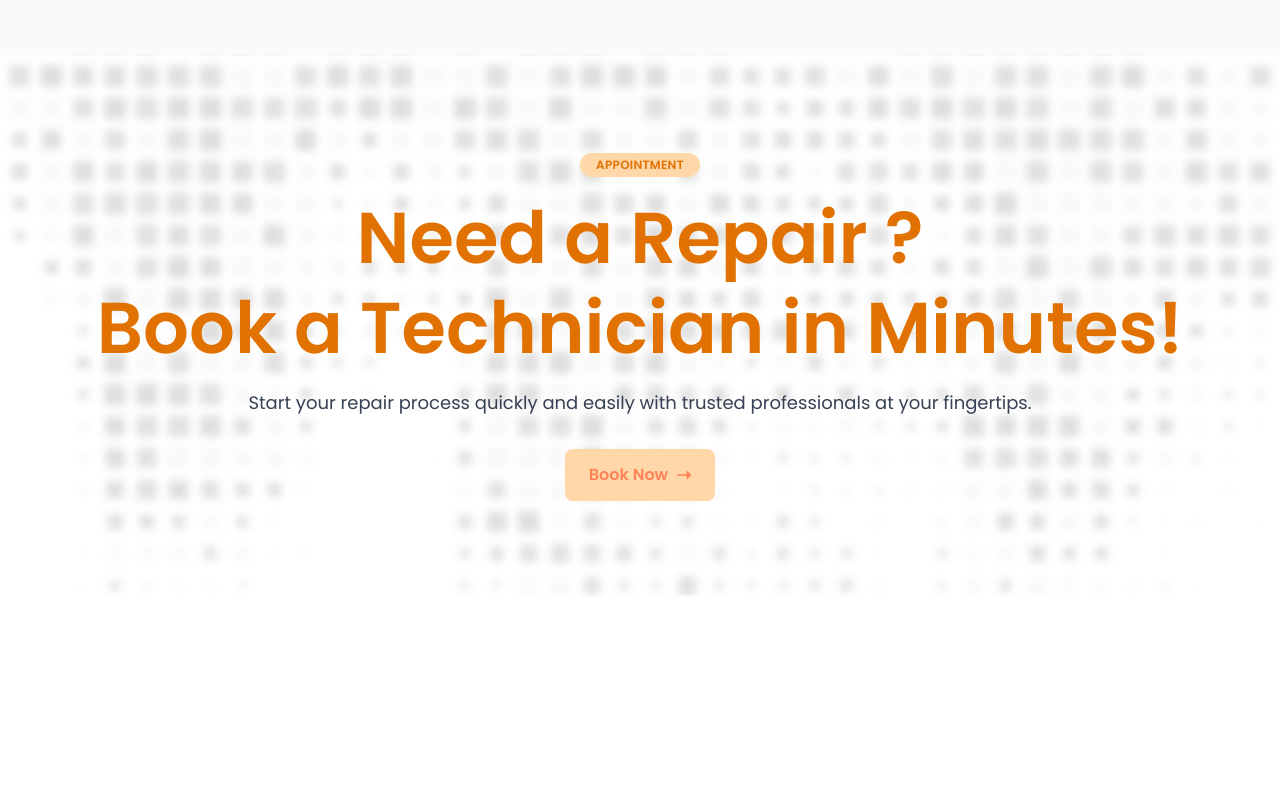
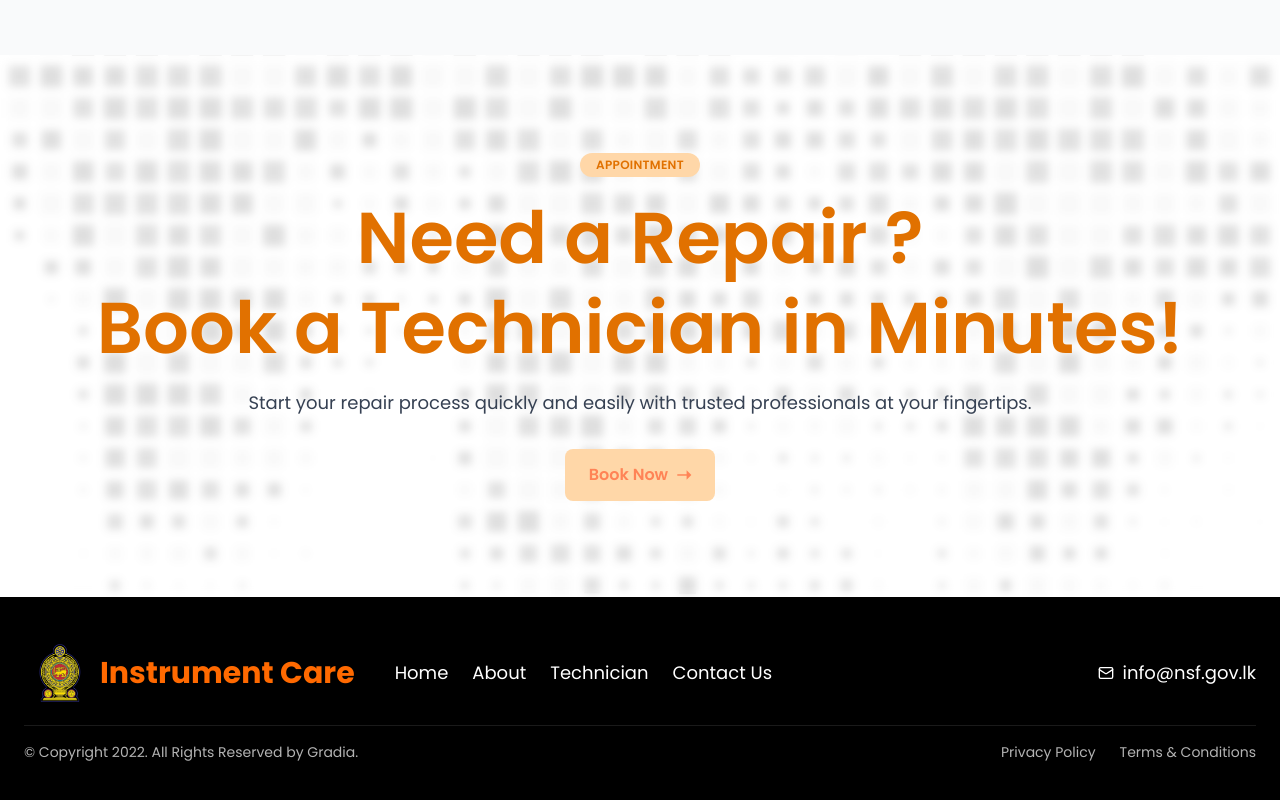
Before and after one commit to avishkaJSPshehan/Instrument-Care, a React (Vite) app in the folder Instrument-Care-Front-End/: page / in a window 1280 px wide. Shown: the part 2635-3435 px from the top of the page. Before the commit the page ends 3232 px from the top, so only its background shows below. Built offline with nearby package versions, Linux system fonts and the light colour scheme.

Commit message:
Finish footer section and Finished Home page.
Home page is finished but some places need to improve.

```diff
--- a/Instrument-Care-Front-End/src/Components/Common/Footer.jsx
+++ b/Instrument-Care-Front-End/src/Components/Common/Footer.jsx
@@ -0,0 +1,42 @@
+import React from "react";
+import { Mail } from "lucide-react"; // Email icon
+import NationalLogo from "../../assets/images/national-logo.png";
+
+
+export default function Footer() {
+  return (
+    <footer className="bg-black text-white px-6 py-10">
+      {/* Top Row */}
+      <div className="max-w-7xl mx-auto flex flex-col md:flex-row justify-between items-center border-b border-white/10 pb-4 gap-6">
+        {/* Left - Logo and Links */}
+        <div className="flex flex-col md:flex-row items-center gap-10">
+          <div className="text-3xl font-bold flex items-center gap-1 font-poppins text-orange-500">
+            <img src={NationalLogo} alt="National Logo" className="h-18 w-18" />
+            Instrument Care
+          </div>
+          <div className="flex flex-wrap items-center gap-6 text-lg text-white font-poppins ">
+            <a href="#" className="hover:text-orange-600">Home</a>
+            <a href="#" className="hover:text-orange-600">About</a>
+            <a href="#" className="hover:text-orange-600">Technician</a>
+            <a href="#" className="hover:text-orange-600">Contact Us</a>
+          </div>
+        </div>
+
+        {/* Right - Contact */}
+        <div className="flex items-center text-lg gap-2 font-poppins">
+          <Mail className="w-4 h-4 text-white" />
+          <span>info@nsf.gov.lk</span>
+        </div>
+      </div>
+
+      {/* Bottom Row */}
+      <div className="max-w-7xl mx-auto mt-4 flex flex-col md:flex-row justify-between items-center text-sm text-white/70 gap-4 font-poppins">
+        <p>© Copyright 2022. All Rights Reserved by Gradia.</p>
+        <div className="flex gap-6">
+          <a href="#">Privacy Policy</a>
+          <a href="#">Terms & Conditions</a>
+        </div>
+      </div>
+    </footer>
+  );
+}
--- a/Instrument-Care-Front-End/src/Pages/Home.jsx
+++ b/Instrument-Care-Front-End/src/Pages/Home.jsx
@@ -6,6 +6,7 @@ import Services from '../Components/Common/Service'
 import WhyUs from '../Components/Common/Why-Us'
 import TestimonialSection from '../Components/Common/Testimonials'
 import AppointmentSection from '../Components/Common/Appointment'
+import Footer from '../Components/Common/Footer'
 
 export default function Home() {
   return (
@@ -17,6 +18,7 @@ export default function Home() {
       <WhyUs />
       <TestimonialSection />
       <AppointmentSection/>
+      <Footer />
     </>
   )
 }
```
Also changed, not shown: Instrument-Care-Front-End/src/assets/images/national-logo.png (added).
